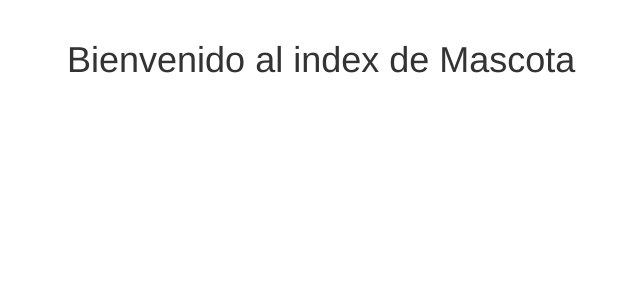
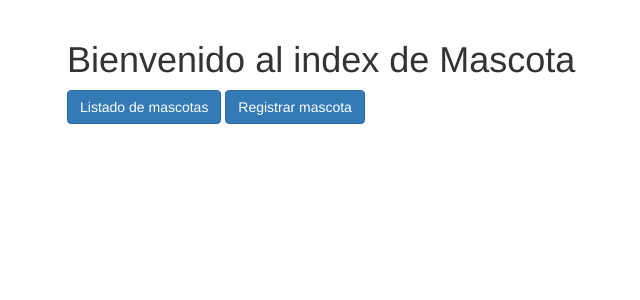
Before and after one commit to kevin951128/Refugio, a Django app: page /mascota/ in a window 1280 px wide. Shown: the part 52-352 px from the top of the page, without its empty margins (3-643 px from the left). Run offline with Django 3.2, Linux system fonts and the light colour scheme; parts of the project's set-up code (start-up, migrations or seed data) failed here and were passed over; some libraries are stand-ins or nearby versions.

Commit message:
CRUD
Finalización de operaciones CRUD en aplicación mascota

```diff
--- a/Apps/mascota/urls.py
+++ b/Apps/mascota/urls.py
@@ -1,9 +1,10 @@
 from django.conf.urls import url
-from Apps.mascota.views import index, mascota_view, mascota_list
+from Apps.mascota.views import index, mascota_view, mascota_list, mascota_edit, mascota_delete
 
 urlpatterns = [
     url(r'^$', index, name="index"),
     url(r'^nuevo$', mascota_view, name="mascota_crear"),
     url(r'^listar$', mascota_list, name="mascota_listar"),
-
+    url(r'^editar/(?P<id_mascota>\d)+$', mascota_edit, name="mascota_editar"),
+    url(r'^eliminar/(?P<id_mascota>\d)+$', mascota_delete, name="mascota_eliminar"),
 ]
--- a/Apps/mascota/views.py
+++ b/Apps/mascota/views.py
@@ -16,13 +16,31 @@ def mascota_view(request):
         form = MascotaForm(request.POST)
         if form.is_valid():
             form.save()
-        return redirect('mascota:index')
+        return redirect('mascota:mascota_listar')
     else:
         form = MascotaForm()
 
     return render(request, 'mascota/mascota_form.html', {'form':form})
 
 def mascota_list(request):
-    mascota = Mascota.objects.all()
+    mascota = Mascota.objects.all().order_by('id')
     contexto = {'mascotas':mascota}
     return render(request, 'mascota/mascota_list.html', contexto)
+
+def mascota_edit(request, id_mascota):
+    mascota = Mascota.objects.get(id=id_mascota)
+    if request.method == 'GET':
+        form = MascotaForm(instance=mascota)
+    else:
+        form = MascotaForm(request.POST, instance=mascota)
+        if form.is_valid():
+            form.save()
+        return redirect('mascota:mascota_listar')
+    return render(request, 'mascota/mascota_form.html', {'form':form})
+
+def mascota_delete(request, id_mascota):
+    mascota = Mascota.objects.get(id=id_mascota)
+    if request.method == 'POST':
+        mascota.delete()
+        return redirect('mascota:mascota_listar')
+    return render(request, 'mascota/mascota_delete.html', {'mascota':mascota})
--- a/templates/mascota/index.html
+++ b/templates/mascota/index.html
@@ -11,7 +11,8 @@
 {% endblock %}
 
 {% block content %}
-    <h1></h1>
+    <a class="btn btn-primary" href="{% url 'mascota:mascota_listar' %}">Listado de mascotas</a>
+    <a class="btn btn-primary" href="{% url 'mascota:mascota_crear' %}">Registrar mascota</a>
 {% endblock %}
 
 {% block footer %}
--- a/templates/mascota/mascota_form.html
+++ b/templates/mascota/mascota_form.html
@@ -1,7 +1,7 @@
 {% extends 'base/base.html' %}
 
 {% block title %}
-    NUEVA MASCOTA
+    MASCOTAS
 {% endblock %}
 
 {% block content %}
@@ -10,4 +10,5 @@
     {{ form.as_p }}
     <button type="submit">Guardar</button>
     </form>
+    <a class="btn btn-default" href="{% url 'mascota:index' %}">Volver</a>
 {% endblock %}
```
Also changed, not shown: templates/mascota/mascota_delete.html (added, +15 -0 lines), templates/mascota/mascota_list.html (+7 -0 lines), refugio.db.
